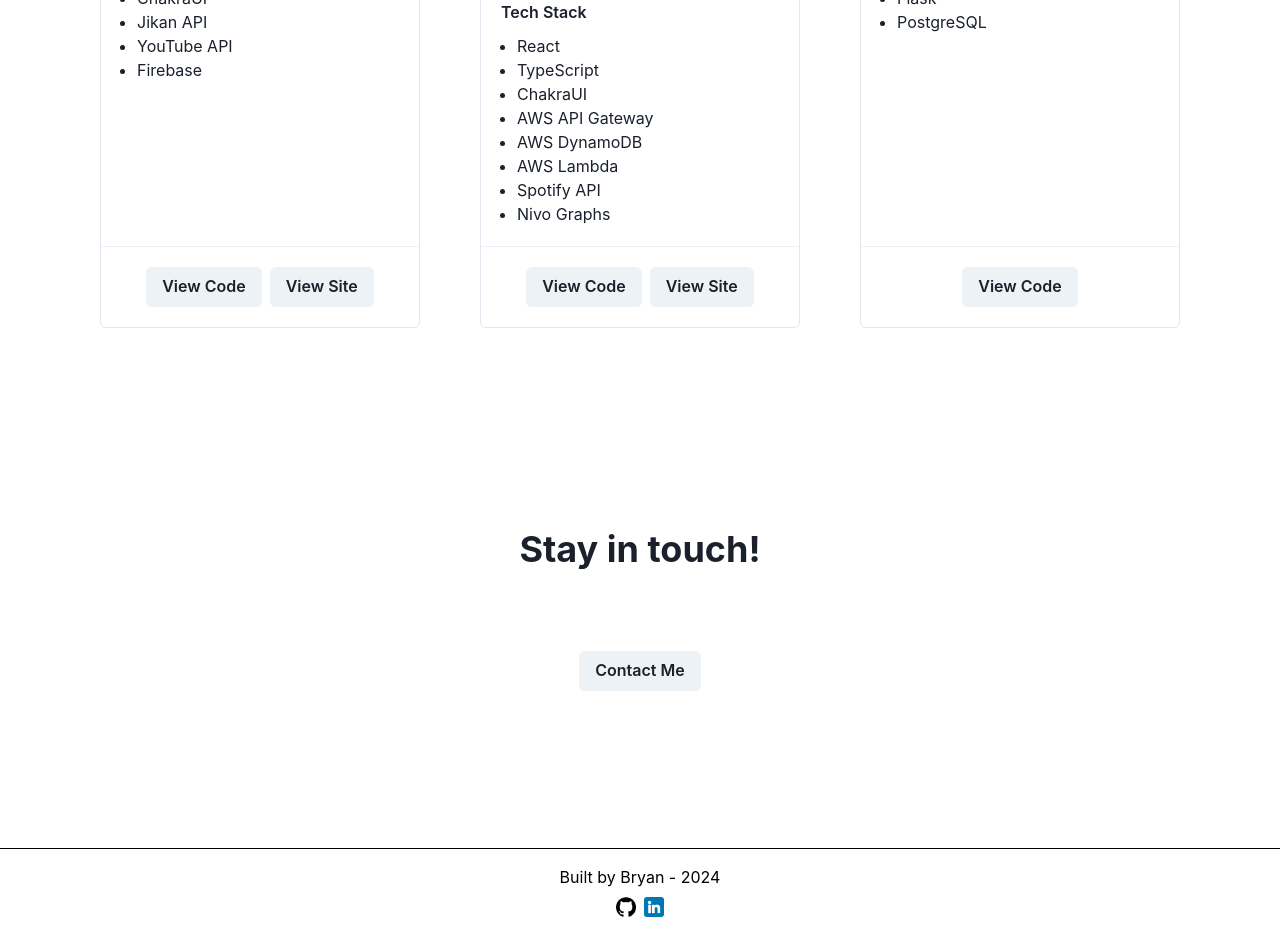
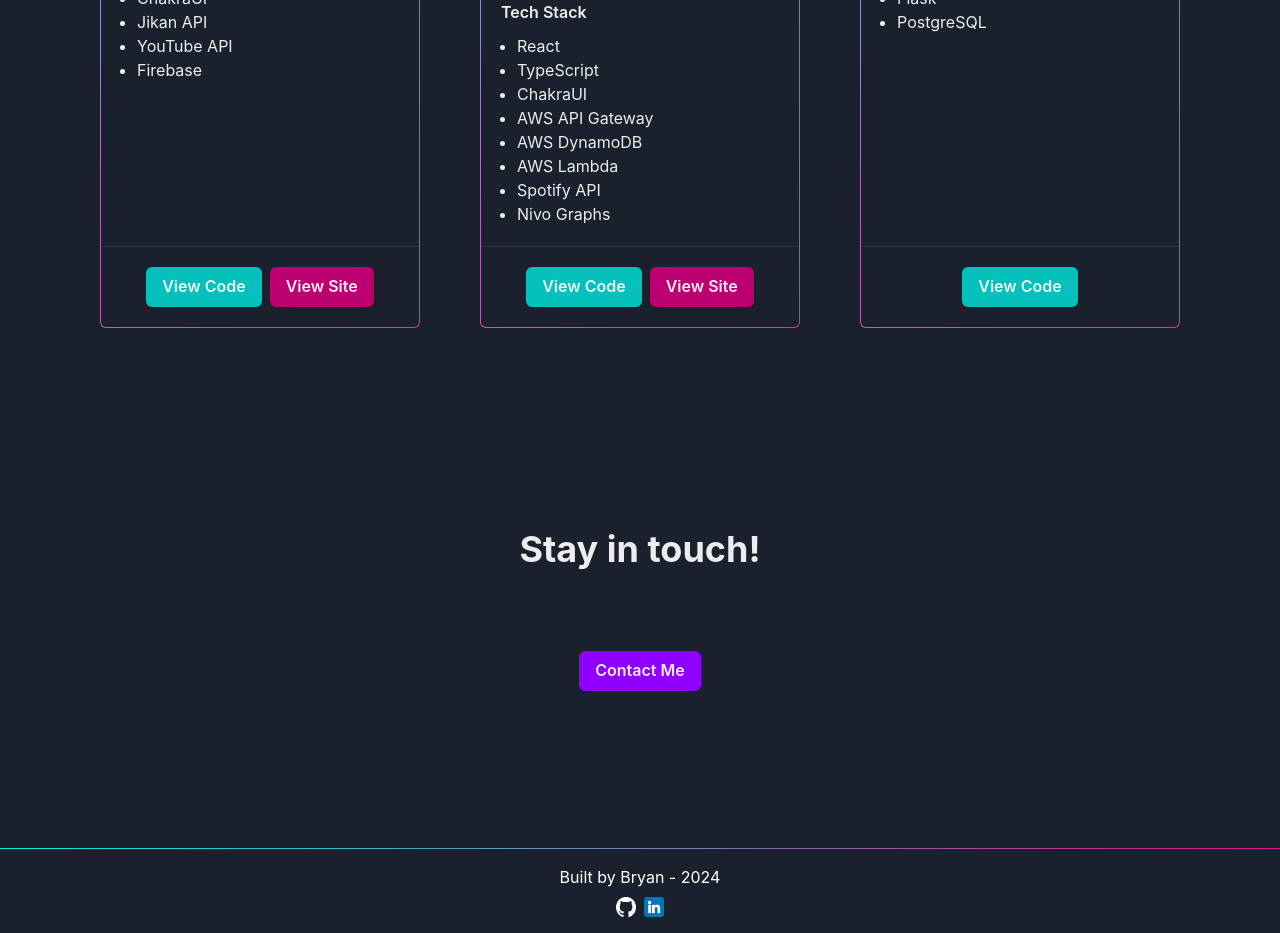
Before and after one commit to bryan-bmf/my-page, a React (Create React App) app: page / in a window 1280 px wide. Shown: the part 1140-2073 px from the top of the page. Built offline with nearby package versions, Linux system fonts and the light colour scheme.

Commit message:
Styling (#7)
* fix light dark mode button

* gradient colors on all borders

* project buttons color mode

* contact me button colors

```diff
--- a/src/components/AboutMe.tsx
+++ b/src/components/AboutMe.tsx
@@ -6,6 +6,7 @@ import {
 	Spacer,
 	Text,
 	useBreakpoint,
+	useColorMode,
 } from "@chakra-ui/react";
 import foto from "../assets/foto.jpg";
 import AboutMeMobile from "./AboutMeMobile";
@@ -15,6 +16,9 @@ const AboutMe = () => {
 	const breakpoint = useBreakpoint();
 	let mobile = breakpoint === "base" ? true : false;
 
+	const { colorMode, toggleColorMode } = useColorMode();
+	let gradient = colorMode === "light" ? sx.lightGradient : sx.darkGradient;
+
 	return (
 		<>
 			{mobile ? (
@@ -22,7 +26,7 @@ const AboutMe = () => {
 			) : (
 				<Box sx={sx.container}>
 					<Center>
-						<Box id="About" sx={sx.about}>
+						<Box id="About" sx={{...sx.about, ...gradient}}>
 							<Flex sx={sx.content}>
 								<Box sx={sx.image}>
 									<Image
@@ -31,6 +35,7 @@ const AboutMe = () => {
 										maxWidth="200px"
 										src={foto}
 										alt="Bryan Mitchell Flores"
+										sx={colorMode === "light" ? undefined : {...sx.imageGradient}}
 									/>
 								</Box>
 								<Spacer />
@@ -72,9 +77,17 @@ const sx = {
 		maxW: "88vw",
 		p: "4",
 		mt: "4",
-		border: "1px solid black",
+		border: "1px solid transparent",
 		borderRadius: "8px",
 		boxShadow: "0px 4px 8px 0px rgba(0,0,0,0.2)",
+	},
+	lightGradient: {
+		background: `linear-gradient(white, white) padding-box,
+		linear-gradient(135deg, black, black) border-box`,
+	},
+	darkGradient: {
+		background: `linear-gradient(#1a202c, #1a202c) padding-box,
+		linear-gradient(135deg, #06f1ea, #eb008b) border-box`,
 	},
 	text: {
 		p: "2",
@@ -84,6 +97,7 @@ const sx = {
 	image: {
 		w: "300px",
 		p: "4",
+		borderColor: "white"
 	},
 	content: {
 		alignItems: "center",
@@ -94,6 +108,11 @@ const sx = {
 		flexDirection: "column",
 		p: "4",
 	},
+	imageGradient: {
+		border: "2px solid transparent",
+		background: `linear-gradient(#1a202c, #1a202c) padding-box,
+		linear-gradient(135deg, #eb008b, #06f1ea) border-box`,
+	},
 };
 
 export default AboutMe;
--- a/src/components/AboutMeMobile.tsx
+++ b/src/components/AboutMeMobile.tsx
@@ -1,11 +1,14 @@
-import { Box, Center, Image, Spacer, Text } from "@chakra-ui/react";
+import { Box, Center, Image, Spacer, Text, useColorMode } from "@chakra-ui/react";
 import foto from "../assets/foto.jpg";
 
 const AboutMeMobile = () => {
+	const { colorMode, toggleColorMode } = useColorMode();
+	let gradient = colorMode === "light" ? sx.lightGradient : sx.darkGradient;
+
 	return (
 		<Box mb="20">
 			<Center>
-				<Box id="About Me" sx={sx.about}>
+				<Box id="About Me" sx={{...sx.about, ...gradient}}>
 					<Box sx={sx.content}>
 						<Center sx={sx.image}>
 							<Image
@@ -47,9 +50,17 @@ const sx = {
 		maxW: "88vw",
 		p: "4",
 		mt: "4",
-		border: "1px solid black",
+		border: "1px solid transparent",
 		borderRadius: "8px",
 		boxShadow: "0px 4px 8px 0px rgba(0,0,0,0.2)",
+	},
+	lightGradient: {
+		background: `linear-gradient(white, white) padding-box,
+		linear-gradient(135deg, black, black) border-box`,
+	},
+	darkGradient: {
+		background: `linear-gradient(#1a202c, #1a202c) padding-box,
+		linear-gradient(135deg, #06f1ea, #eb008b) border-box`,
 	},
 	text: {
 		p: "2",
--- a/src/components/ContactMe.tsx
+++ b/src/components/ContactMe.tsx
@@ -5,7 +5,7 @@ const ContactMe = () => {
 		<Center>
 			<Box id="Contact" sx={sx.contact}>
 				<Heading sx={sx.header}>Stay in touch!</Heading>
-				<Button>
+				<Button sx={sx.button}>
 					<a href="mailto:bryan.mitchellflores@gmail.com" target="_blank">
 						Contact Me
 					</a>
@@ -23,6 +23,12 @@ const sx = {
 	header: {
 		mb: "20",
 	},
+	button: {
+		background: "contactButton",
+		_hover: {
+            background: "contactButtonHover",
+        },
+	},
 };
 
 export default ContactMe;
--- a/src/components/Footer.tsx
+++ b/src/components/Footer.tsx
@@ -5,11 +5,12 @@ import linkedin from "../assets/linkedin.png";
 
 const Footer = () => {
     const { colorMode, toggleColorMode } = useColorMode();
+	let gradient = colorMode === "light" ? sx.lightGradient : sx.darkGradient;
 
 	const year = new Date().getFullYear();
 
 	return (
-		<Box sx={sx.footer}>
+		<Box sx={{...sx.footer, ...gradient}}>
 			<Text mb="2" color="text">Built by Bryan - {year}</Text>
 			<Center>
 				<HStack>
@@ -23,17 +24,21 @@ const Footer = () => {
 
 const sx = {
 	footer: {
-		backgroundColor: "navbar",
-		color: "black",
-		borderColor: "black",
-		borderTop: "1px solid",
-		borderStyle: "solid",
+		borderTop: "1px solid transparent",
 		py: 4,
 		px: 8,
 		position: "relative",
 		bottom: 0,
 		width: "100%",
 	},
+	lightGradient: {
+		background: `linear-gradient(white, white) padding-box,
+	linear-gradient(135deg, black, black) border-box`,
+	},
+	darkGradient: {
+		background: `linear-gradient(#1a202c, #1a202c) padding-box,
+	linear-gradient(135deg, #06f1ea, #eb008b) border-box`,
+	},
 };
 
 export default Footer;
--- a/src/components/ProjectCard.tsx
+++ b/src/components/ProjectCard.tsx
@@ -1,4 +1,5 @@
 import {
+	Box,
 	Button,
 	ButtonGroup,
 	Card,
@@ -12,6 +13,7 @@ import {
 	Stack,
 	Text,
 	UnorderedList,
+	useColorMode
 } from "@chakra-ui/react";
 import anime from "../assets/anime.gif";
 import cpc from "../assets/cpc.gif";
@@ -25,18 +27,19 @@ const ProjectCard = ({
 	site,
 	gif,
 }: Props) => {
-
 	let gifSrc = "";
 	if (gif === "anime") gifSrc = anime;
 	else if (gif === "vinyl") gifSrc = vinyl;
 	else gifSrc = cpc;
 
+	const { colorMode, toggleColorMode } = useColorMode();
+	let gradient = colorMode === "light" ? undefined : sx.darkGradient;
+
 	return (
-		<Card maxW="xs" variant="outline">
+		<Card maxW="xs" variant="outline" sx={gradient}>
 			<CardBody>
 				<Image
 					src={gifSrc}
-					alt="Green double couch with wooden legs"
 					borderRadius="lg"
 				/>
 				<Stack mt="6" spacing="3">
@@ -45,30 +48,49 @@ const ProjectCard = ({
 					<Heading size="sm" fontWeight="semibold" textAlign="left">
 						Tech Stack
 					</Heading>
-					<Text textAlign="left">
+					<Box textAlign="left">
+						<UnorderedList>
 							{techStack.map((tech) => (
-							<UnorderedList>
-								<ListItem>{tech}</ListItem>
+								<ListItem key={tech}>{tech}</ListItem>
+							))}
 						</UnorderedList>
-						))}
-					</Text>
+					</Box>
 				</Stack>
 			</CardBody>
 			<Divider />
 			<CardFooter justifyContent="center">
 				<ButtonGroup spacing="2">
 					<Link href={github} isExternal>
-						<Button>View Code</Button>
+						<Button  sx={sx.codeButton}>View Code</Button>
 					</Link>
 					{site ? (
 						<Link href={site} isExternal>
-							<Button>View Site</Button>
+							<Button sx={sx.siteButton}>View Site</Button>
 						</Link>
 					) : null}
 				</ButtonGroup>
 			</CardFooter>
 		</Card>
 	);
+};
+
+const sx = {
+	darkGradient: {
+		background: `linear-gradient(#1a202c, #1a202c) padding-box,
+	linear-gradient(135deg, #06f1ea, #eb008b) border-box`,
+	},
+	codeButton: {
+		background: "codeButton",
+		_hover: {
+            background: "codeButtonHover",
+        },
+	},
+	siteButton: {
+		background: "siteButton",
+		_hover: {
+            background: "siteButtonHover",
+        },
+	},
 };
 
 interface Props {
--- a/src/components/navbar/MenuLink.tsx
+++ b/src/components/navbar/MenuLink.tsx
@@ -1,25 +1,24 @@
 import { Link, Text } from "@chakra-ui/react";
 
 const MenuLink = ({ children, to, changeColor, resume }: Props) => {
-	console.log(resume)
 	const handleClick = (e: any) => {
 		// if not dark mode button, scroll to corresponding section.
 		// else switch color mode.
-		if(e.target.title)
+		if(e.target.title && e.target.title !== null)
 			document.getElementById(e.target.title)!.scrollIntoView({ behavior: "smooth" });
 		else changeColor();
 	};
 
 	const resumeLink = (
-		<Link href="https://bit.ly/bryanmitchellfloresresume" isExternal>
-			<Text display="block" color="text" title={to}>
+		<Link href="https://bit.ly/bryanmitchellfloresresume" color="text" isExternal>
+			<Text display="block" title={to}>
 				{children}
 			</Text>
 		</Link>
 	)
 
 	return (
-		resume ? resumeLink : <Link><Text display="block" color="text" title={to} onClick={handleClick}>{children}</Text></Link>
+		resume ? resumeLink : <Link color="text"><Text display="block" title={to} onClick={handleClick}>{children}</Text></Link>
 	)
 
 };
--- a/src/components/navbar/NavbarContainer.tsx
+++ b/src/components/navbar/NavbarContainer.tsx
@@ -12,7 +12,7 @@ const NavbarContainer = ({ children }: any) => {
 			zIndex="2"
 			mb={8}
 			p={8}
-			bg={["navbar", "primary.500", "navbar", "navbar"]}
+			bg="background"
 			color={["black", "black", "primary.700", "primary.700"]}
 		>
 			{children}
--- a/src/utils/theme.tsx
+++ b/src/utils/theme.tsx
@@ -3,53 +3,77 @@ import { extendTheme } from "@chakra-ui/react";
 
 // 2. Add your color mode config
 const config = {
-	initialColorMode: "system",
-	useSystemColorMode: false,
+	initialColorMode: "dark",
+	useSystemColorMode: true,
 };
 
 const colors = {
 	colors: {
 		lightColors: {
-			primary: "#f90e15",
-			secondary: "#70ff01",
-			detail: "#14ff74",
+			primary: "#4d97cc",
+			primary20: "#80b5db",
+			secondary: "#F58426",
+			secondary20: "#f79d51",
+			detail: "#97CC4D",
+			detail20: "#acd671",
 		},
 		darkColors: {
-			// Define your dark colors here
 			primary: "#06f1ea",
-			secondary: "#8f00fe",
-			detail: "#eb008b",
+			primary20: "#05c1bb",
+			primary40: "#04918c",
+			secondary: "#eb008b",
+			secondary20: "#bc006f",
+			secondary40: "#8d0053",
+            detail: "#8f00fe",
+			detail20: "#7200cb",
+
 		},
 		text: {
 			white: "#ffffff",
 			black: "#000000",
 		},
 		navbar: {
-      default: "#1a202c"
+			default: "#1a202c",
+		},
+		backgroundTheme: {
+			light: "#ffffff",
+			dark: "#1a202c",
 		}
 	},
 	semanticTokens: {
 		colors: {
-			primary: {
+			codeButton: {
 				default: "lightColors.primary",
-				_dark: "darkColors.primary",
+				_dark: "darkColors.primary20",
 			},
-      secondary: {
+			codeButtonHover: {
+				default: "lightColors.primary20",
+				_dark: "darkColors.primary40",
+			},
+			siteButton: {
 				default: "lightColors.secondary",
-				_dark: "darkColors.secondary",
+				_dark: "darkColors.secondary20",
 			},
-      detail: {
+			siteButtonHover: {
+				default: "lightColors.secondary20",
+				_dark: "darkColors.secondary40",
+			},
+			contactButton: {
 				default: "lightColors.detail",
 				_dark: "darkColors.detail",
+			},
+			contactButtonHover: {
+				default: "lightColors.detail20",
+				_dark: "darkColors.detail20",
 			},
 			text: {
 				default: "text.black",
 				_dark: "text.white",
 			},
-      navbar: {
-        default: "white",
-        _dark: "navbar.default",
-      }
+			background: {
+				default: "backgroundTheme.light",
+				_dark: "backgroundTheme.dark",
+			},
 		},
 	},
 };
```
Lines whose indentation alone changed are shown as unchanged.
